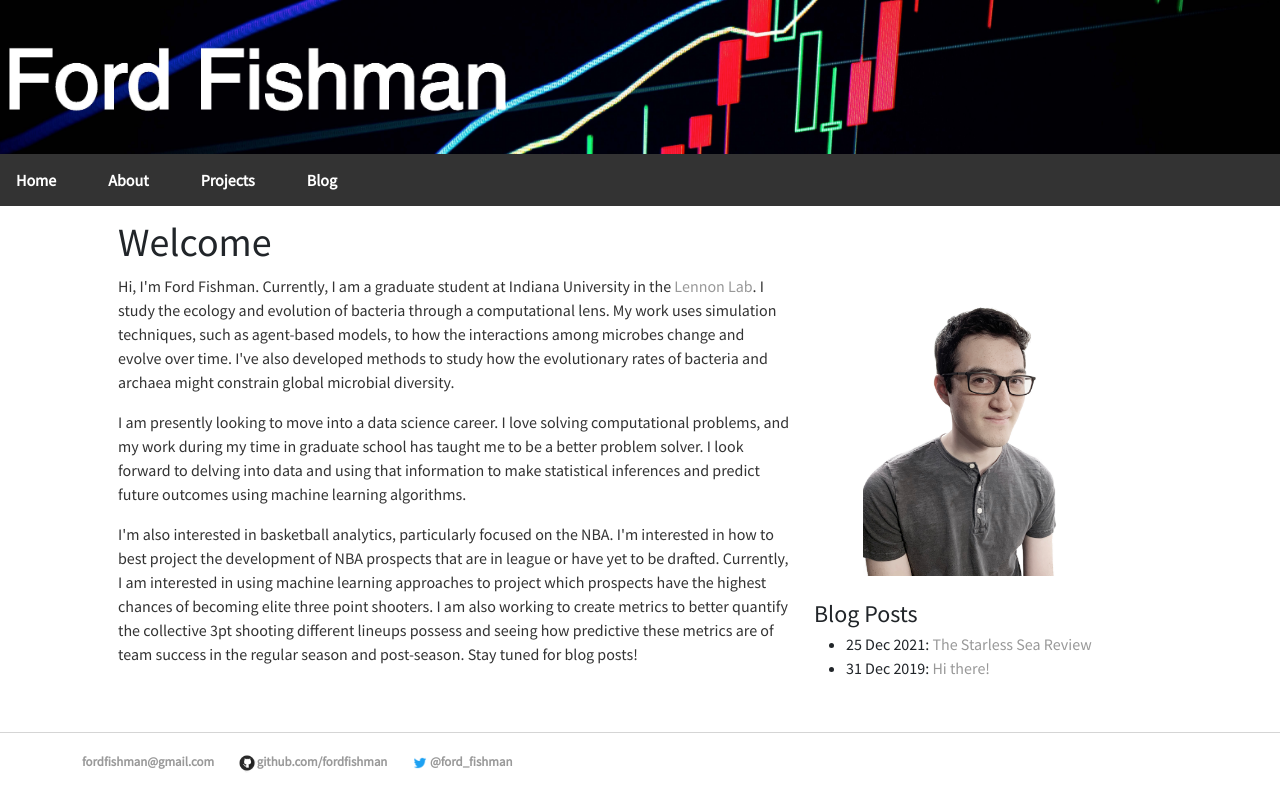
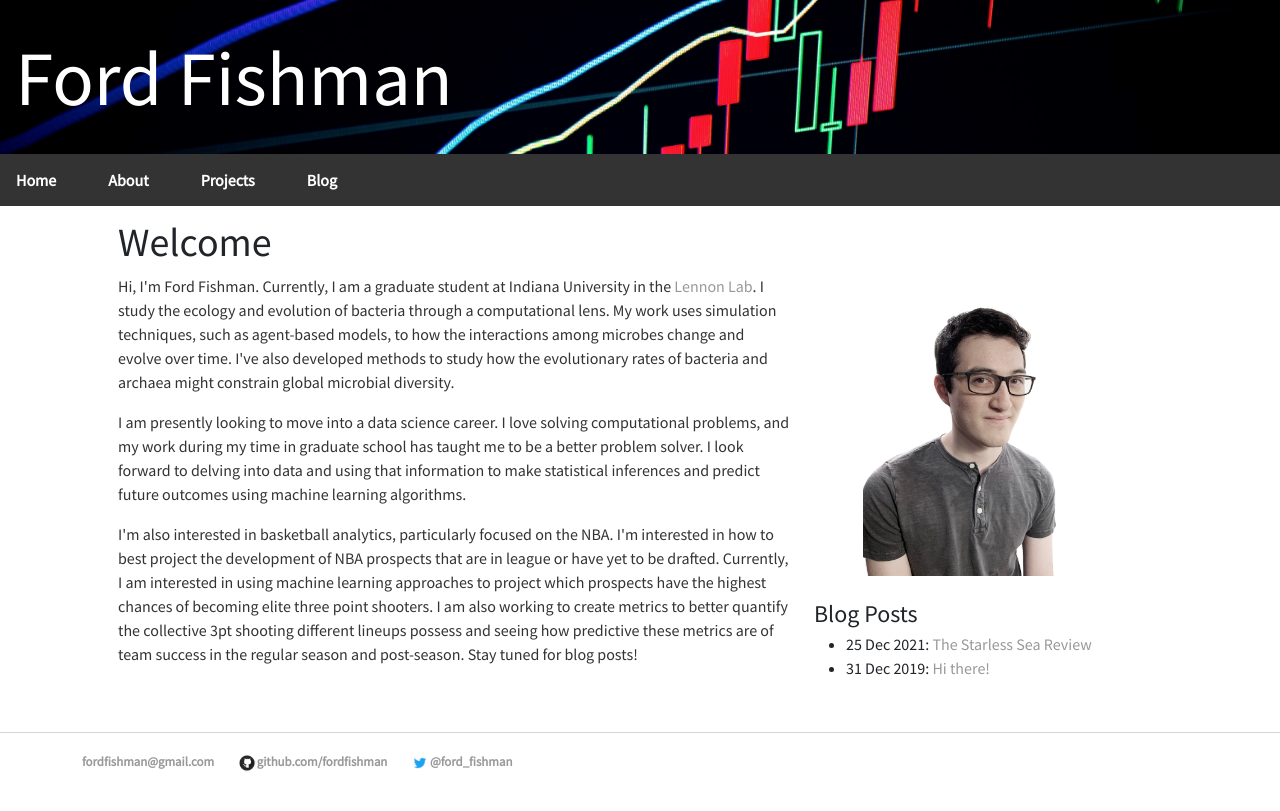
Before and after one commit to fordfishman/fordfishman.github.io, a Jekyll site: the page built from index.html, in a window 1280 px wide. Shown: the top 811 px of the page. Built offline with Jekyll 4.4.1, drawn with Linux system fonts in a browser that asks for light colours.

Commit message:
updated banner

```diff
--- a/_layouts/default.html
+++ b/_layouts/default.html
@@ -19,7 +19,12 @@
 
 <body>
     <nav>
-        <img class="img-fluid" src="/pics/data-banner.jpg" alt="Banner" style="max-width: 100%;">
+        <div class="container-fluid p-0">
+            <div class="col-12  d-flex">
+                <img class="img-fluid" src="/pics/data-banner-no-text.jpeg" alt="Banner" style="max-width: 100%;">
+                <h1 class="position-absolute" >Ford Fishman</h1>
+            </div>
+        </div>
         <ul>
             <li><a href="/">Home</a></li>
             <li><a href="/about/">About</a></li>
--- a/css/main.css
+++ b/css/main.css
@@ -3,6 +3,13 @@ body {
 }
 .blurb {
   padding: 12px;
+}
+.position-absolute {
+    position: absolute!important;
+    margin-top: 2.5vw;
+    margin-left: 1.2vw;
+    color:white;
+    font-size: 6vw;
 }
 nav ul {
   list-style-type: none;
```
Also changed, not shown: pics/banner1.jpg (deleted).
